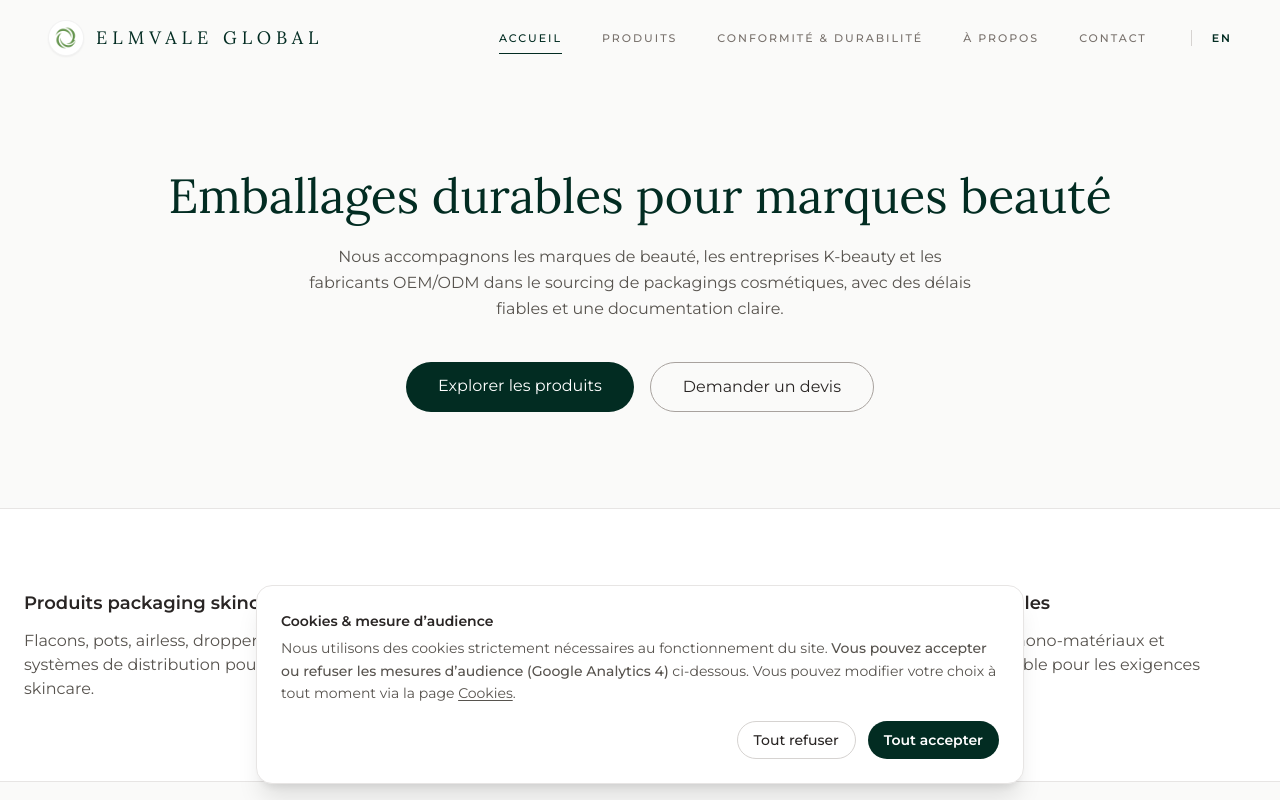
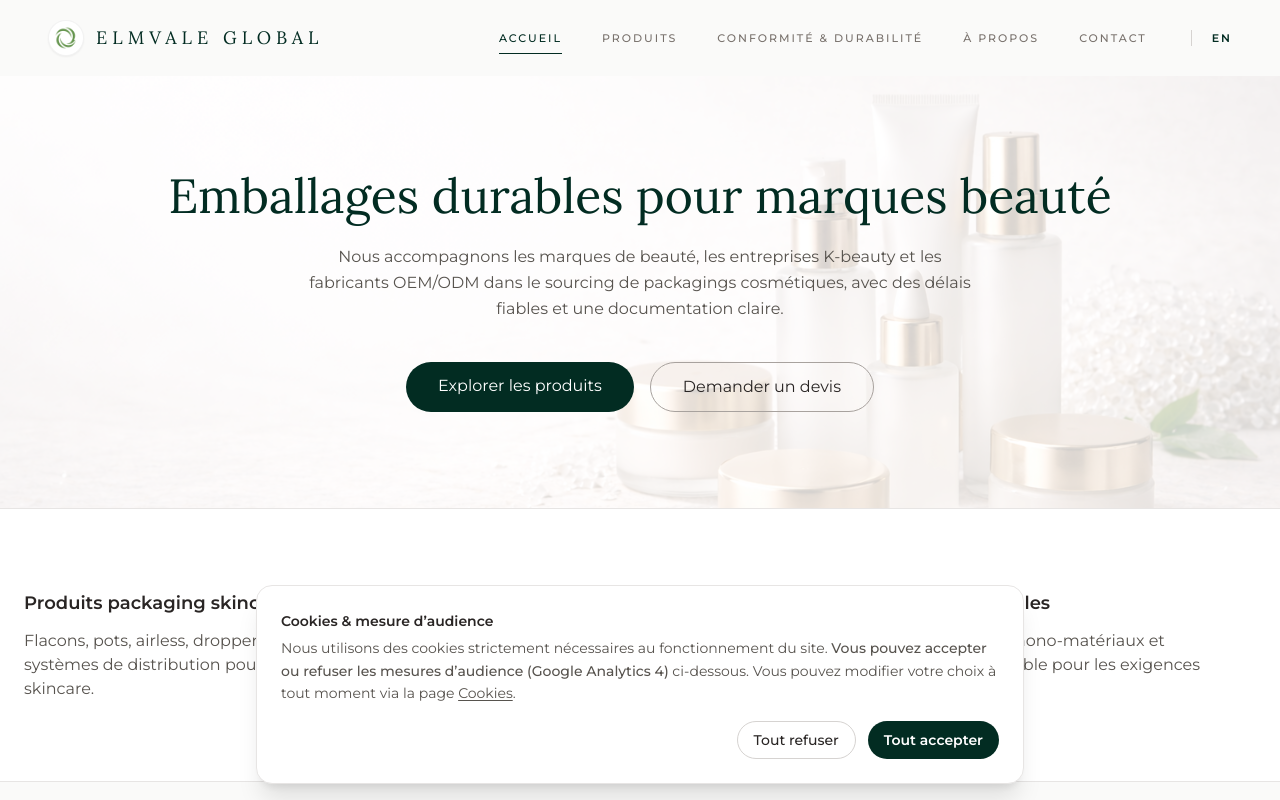
Before and after one commit to cathy6140/-Elmvale-Global-.github.io, a React (Vite) app: page /#/ in a window 1280 px wide. Shown: the top 800 px of the page. Built offline with nearby package versions, Linux system fonts and the light colour scheme.

Commit message:
Update hero section with background image and text changes

```diff
--- a/src/pages/Home.tsx
+++ b/src/pages/Home.tsx
@@ -9,13 +9,21 @@ const Home: React.FC = () => {
     <div className="w-full">
 
       {/* ================= HERO ================= */}
-      <section className="bg-stone-50 border-b border-stone-200">
-        <div className="max-w-7xl mx-auto px-6 py-24 text-center">
+      <section
+        className="relative bg-stone-50 border-b border-stone-200 overflow-hidden"
+        style={{
+          backgroundImage: "url('/hero-home.png')",
+          backgroundSize: "cover",
+          backgroundPosition: "center",
+        }}
+      >
+        <div className="absolute inset-0 bg-white/75" />
 
+        <div className="relative max-w-7xl mx-auto px-6 py-24 text-center">
           <h1 className="font-serif text-4xl md:text-5xl text-brand-dark mb-6">
             {language === "fr"
               ? "Emballages durables pour marques beauté"
-              : "Sustainable Packaging for Skincare Brands"}
+              : "Sustainable Packaging for Skincare & K-Beauty Brands"}
           </h1>
 
           <p className="text-stone-600 max-w-2xl mx-auto mb-10 leading-relaxed">
@@ -25,7 +33,6 @@ const Home: React.FC = () => {
           </p>
 
           <div className="flex flex-col md:flex-row gap-4 justify-center">
-
             <Link
               to="/products"
               className="bg-brand-dark text-white px-8 py-3 rounded-full hover:opacity-90 transition"
@@ -37,11 +44,10 @@ const Home: React.FC = () => {
 
             <Link
               to="/contact"
-              className="border border-stone-400 px-8 py-3 rounded-full hover:bg-stone-100 transition"
+              className="border border-stone-400 px-8 py-3 rounded-full hover:bg-white transition"
             >
               {language === "fr" ? "Demander un devis" : "Request Quote"}
             </Link>
-
           </div>
         </div>
       </section>
```
